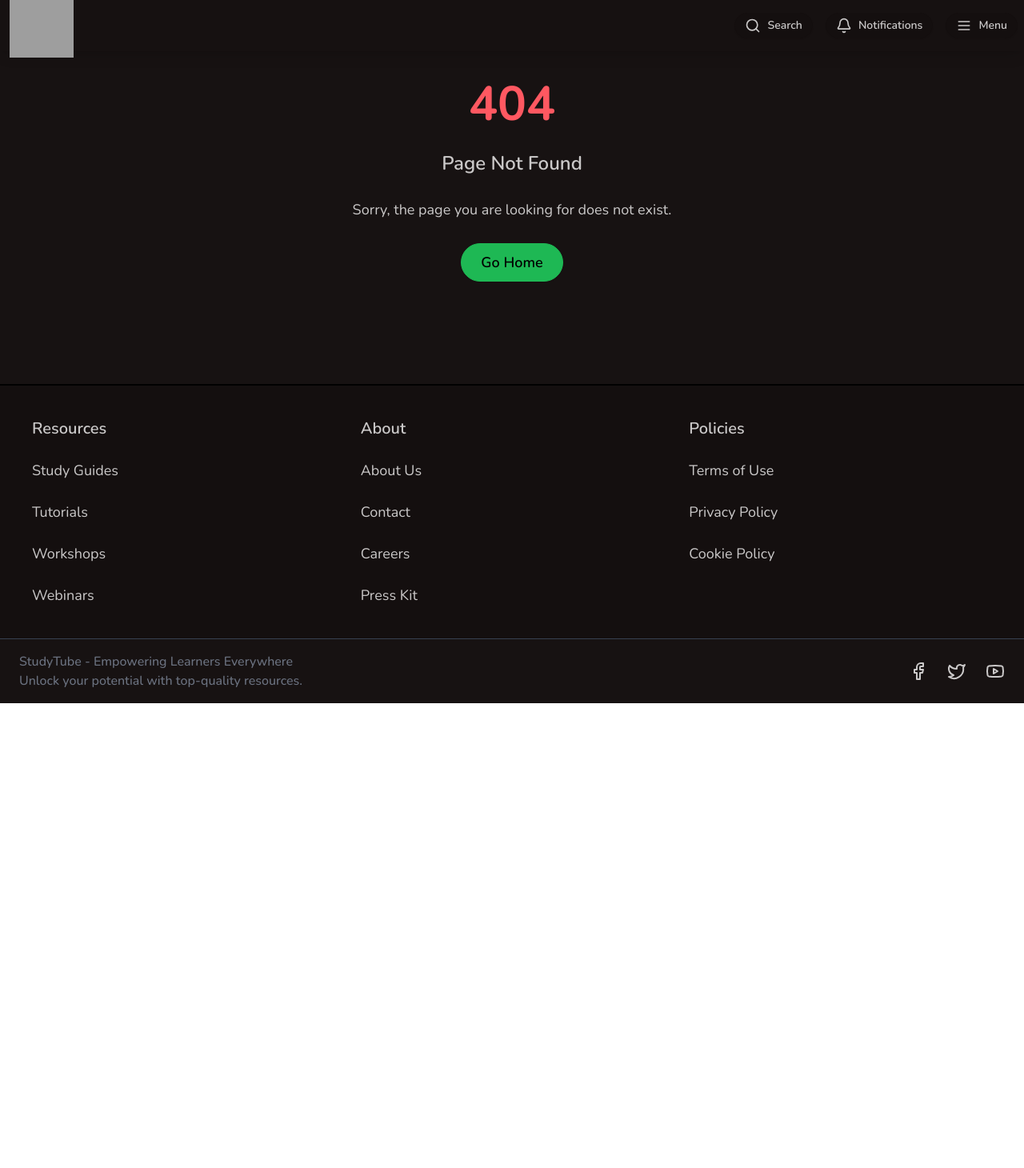
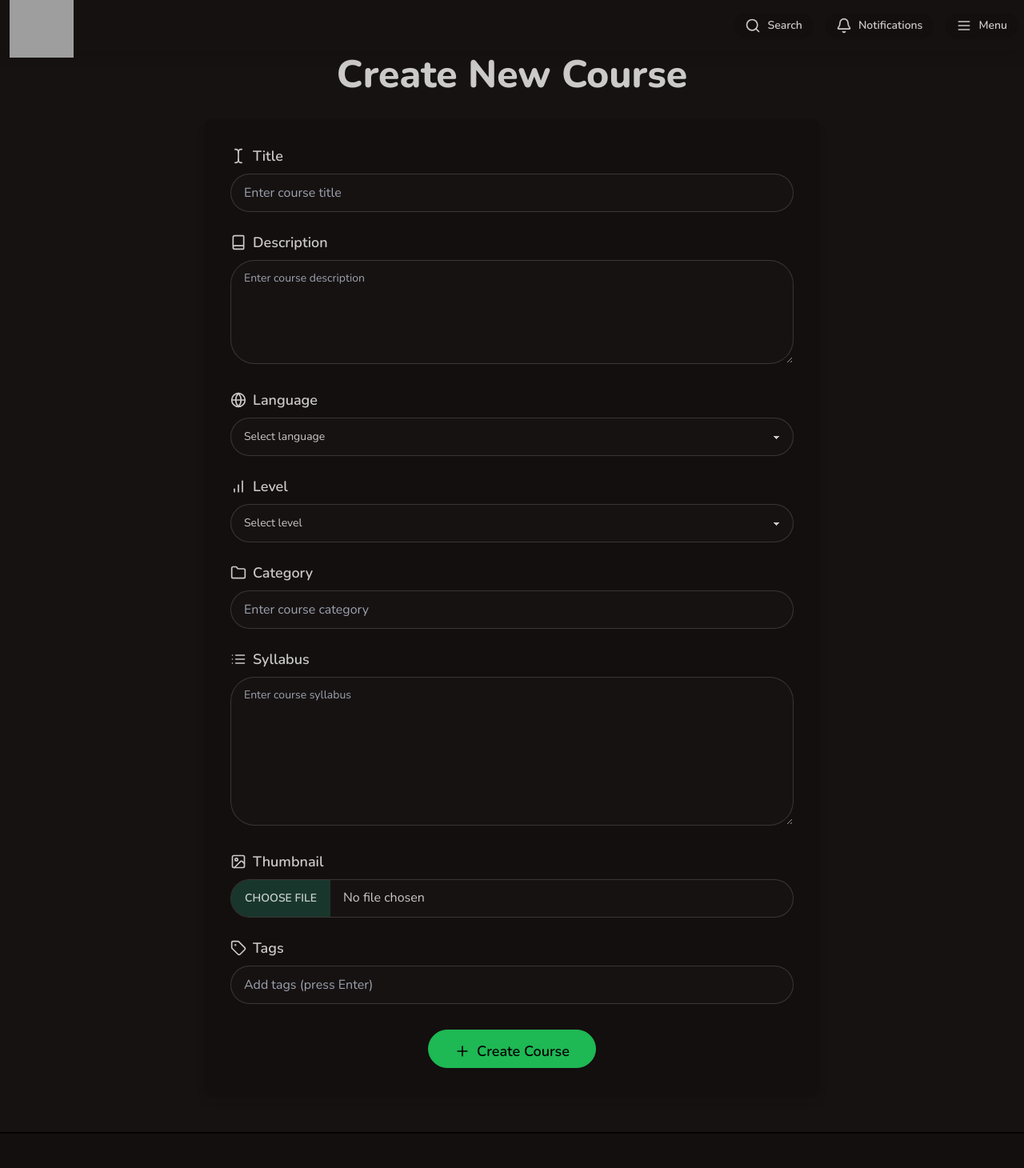
Before and after one commit to Aditya-Mishra9670/Education, a React (Vite) app: page /create-course in a window 1280 px wide. Shown: the top 1460 px of the page at 80% size. Before the commit the page ends 879 px from the top, so only its background shows below. Built offline with nearby package versions, Linux system fonts and the light colour scheme; grey boxes are pictures that could not be loaded.

Commit message:
Added page for course creation

```diff
--- a/src/App.jsx
+++ b/src/App.jsx
@@ -1,6 +1,6 @@
 import { Route, Routes } from "react-router-dom";
 import { Header, Footer } from "./components";
-import { Login, Signup, Home, ForgotPass, Error, Courses, CourseIndividual, Profile, Settings, AboutUs, TermsOfUse, Cookies, Privacy, Contact, MyCourses } from "./pages";
+import { Login, Signup, Home, ForgotPass, Error, Courses, CourseIndividual, Profile, Settings, AboutUs, TermsOfUse, Cookies, Privacy, Contact, MyCourses, CreateCourse } from "./pages";
 import { useThemeStore } from "./store/useThemeStore";
 
 function App() {
@@ -24,6 +24,7 @@ function App() {
         <Route path="/privacy" element={<Privacy />} />
         <Route path="/contact" element={<Contact />} />
         <Route path="/my-courses" element={<MyCourses />} />
+        <Route path="/create-course" element={<CreateCourse />} />
 
 
 
--- a/src/components/HomeComponents/Hero.jsx
+++ b/src/components/HomeComponents/Hero.jsx
@@ -1,5 +1,4 @@
 import React from "react";
-import Hero1Img from "../../../public/Hero1.png";
 import { Link } from "react-router-dom";
 
 
@@ -38,7 +37,7 @@ const Hero = () => {
       </div>
       <div className="relative">
         <img
-          src={Hero1Img}
+          src="/Hero1.png"
           alt="Empowered Learning"
           className="w-[90%] mx-auto object-contain"
         />
--- /dev/null
+++ b/src/pages/CreateCourse.jsx
@@ -0,0 +1,237 @@
+import React, { useState } from "react";
+import {
+  Book,
+  TextCursor,
+  Globe,
+  BarChart,
+  Folder,
+  List,
+  Image,
+  Plus,
+  Tag,
+} from "lucide-react";
+
+const CreateCourse = () => {
+  const [formData, setFormData] = useState({
+    title: "",
+    description: "",
+    language: "",
+    level: "",
+    category: "",
+    syllabus: "",
+    thumbnail: null,
+    tags: [],
+  });
+
+  const handleInputChange = (e) => {
+    const { name, value } = e.target;
+    setFormData({ ...formData, [name]: value });
+  };
+
+  const handleFileChange = (e) => {
+    setFormData({ ...formData, thumbnail: e.target.files[0] });
+  };
+
+  const handleTagInput = (e) => {
+    if (e.key === "Enter" && e.target.value.trim()) {
+      const tag = e.target.value.trim();
+      if (formData.tags.length <= 8 && !formData.tags.includes(tag)) {
+        setFormData({ ...formData, tags: [...formData.tags, tag] });
+        e.target.value = "";
+      }
+    }
+  };
+
+  const removeTag = (tagToRemove) => {
+    setFormData({
+      ...formData,
+      tags: formData.tags.filter((tag) => tag !== tagToRemove),
+    });
+  };
+
+  const handleSubmit = (e) => {
+    e.preventDefault();
+    console.log("Form Data Submitted:", formData);
+    setFormData({
+      title: "",
+      description: "",
+      language: "",
+      level: "",
+      category: "",
+      syllabus: "",
+      thumbnail: null,
+      tags: [],
+    });
+  };
+
+  return (
+    <div className="container pt-[69px] mx-auto px-4 py-12">
+      <h1 className="text-4xl lg:text-5xl font-extrabold text-base-content mb-8 text-center flex items-center justify-center gap-3">
+        Create New Course
+      </h1>
+
+      <div
+
+        className="max-w-3xl mx-auto bg-base-200 p-8 rounded-lg shadow-lg"
+      >
+        <div className="space-y-6">
+          <div>
+            <label className="text-lg font-semibold text-base-content mb-2 flex items-center gap-2">
+              <TextCursor className="w-5 h-5" />
+              Title
+            </label>
+            <input
+              type="text"
+              name="title"
+              placeholder="Enter course title"
+              className="input input-bordered w-full focus:ring-2 focus:ring-primary"
+              value={formData.title}
+              onChange={handleInputChange}
+            />
+          </div>
+
+          <div>
+            <label className="text-lg font-semibold text-base-content mb-2 flex items-center gap-2">
+              <Book className="w-5 h-5" />
+              Description
+            </label>
+            <textarea
+              name="description"
+              placeholder="Enter course description"
+              className="textarea textarea-bordered w-full focus:ring-2 focus:ring-primary"
+              rows={4}
+              value={formData.description}
+              onChange={handleInputChange}
+            />
+          </div>
+
+          <div>
+            <label className="text-lg font-semibold text-base-content mb-2 flex items-center gap-2">
+              <Globe className="w-5 h-5" />
+              Language
+            </label>
+            <select
+              name="language"
+              className="select select-bordered w-full focus:ring-2 focus:ring-primary"
+              value={formData.language}
+              onChange={handleInputChange}
+            >
+              <option disabled value="">
+                Select language
+              </option>
+              <option>Hindi</option>
+              <option>English</option>
+              <option>Hinglish</option>
+            </select>
+          </div>
+
+          <div>
+            <label className="text-lg font-semibold text-base-content mb-2 flex items-center gap-2">
+              <BarChart className="w-5 h-5" />
+              Level
+            </label>
+            <select
+              name="level"
+              className="select select-bordered w-full focus:ring-2 focus:ring-primary"
+              value={formData.level}
+              onChange={handleInputChange}
+            >
+              <option disabled value="">
+                Select level
+              </option>
+              <option>Beginner</option>
+              <option>Intermediate</option>
+              <option>Advanced</option>
+            </select>
+          </div>
+
+          <div>
+            <label className="text-lg font-semibold text-base-content mb-2 flex items-center gap-2">
+              <Folder className="w-5 h-5" />
+              Category
+            </label>
+            <input
+              type="text"
+              name="category"
+              placeholder="Enter course category"
+              className="input input-bordered w-full focus:ring-2 focus:ring-primary"
+              value={formData.category}
+              onChange={handleInputChange}
+            />
+          </div>
+
+          <div>
+            <label className="text-lg font-semibold text-base-content mb-2 flex items-center gap-2">
+              <List className="w-5 h-5" />
+              Syllabus
+            </label>
+            <textarea
+              name="syllabus"
+              placeholder="Enter course syllabus"
+              className="textarea textarea-bordered w-full focus:ring-2 focus:ring-primary"
+              rows={6}
+              value={formData.syllabus}
+              onChange={handleInputChange}
+            />
+          </div>
+
+          <div>
+            <label className="text-lg font-semibold text-base-content mb-2 flex items-center gap-2">
+              <Image className="w-5 h-5" />
+              Thumbnail
+            </label>
+            <input
+              type="file"
+              accept="image/*"
+              className="file-input file-input-bordered w-full focus:ring-2 focus:ring-primary"
+              onChange={handleFileChange}
+            />
+          </div>
+
+          <div>
+            <label className="text-lg font-semibold text-base-content mb-2 flex items-center gap-2">
+              <Tag className="w-5 h-5" />
+              Tags
+            </label>
+            <input
+              type="text"
+              placeholder="Add tags (press Enter)"
+              className="input input-bordered w-full focus:ring-2 focus:ring-primary"
+              onKeyDown={handleTagInput}
+            />
+            <div className="flex flex-wrap gap-2 mt-2">
+              {formData.tags.map((tag, index) => (
+                <div
+                  key={index}
+                  className="badge badge-primary badge-lg flex items-center gap-2"
+                >
+                  {tag}
+                  <button
+                    type="button"
+                    onClick={() => removeTag(tag)}
+                    className="btn btn-xs btn-circle btn-ghost"
+                  >
+                    ✕
+                  </button>
+                </div>
+              ))}
+            </div>
+          </div>
+
+          <div className="text-center">
+            <button
+              type="submit"
+              onClick={handleSubmit}
+              className="btn btn-primary px-8 py-3 text-lg hover:btn-outline flex items-center gap-2 mx-auto"
+            >
+              <Plus className="w-5 h-5" />
+              Create Course
+            </button>
+          </div>
+        </div>
+      </div>
+    </div>
+  );
+};
+
+export default CreateCourse;
--- a/src/pages/index.js
+++ b/src/pages/index.js
@@ -13,5 +13,6 @@ import Cookies from "./Cookies";
 import Privacy from "./Privacy";
 import Contact from "./Contact";
 import MyCourses from "./MyCourses";
+import CreateCourse from "./CreateCourse";
 
-export {Login,Signup,Home,ForgotPass,Error,Courses,CourseIndividual,Profile,Settings,AboutUs,TermsOfUse,Cookies,Privacy,Contact,MyCourses}
+export {Login,Signup,Home,ForgotPass,Error,Courses,CourseIndividual,Profile,Settings,AboutUs,TermsOfUse,Cookies,Privacy,Contact,MyCourses,CreateCourse}
```
